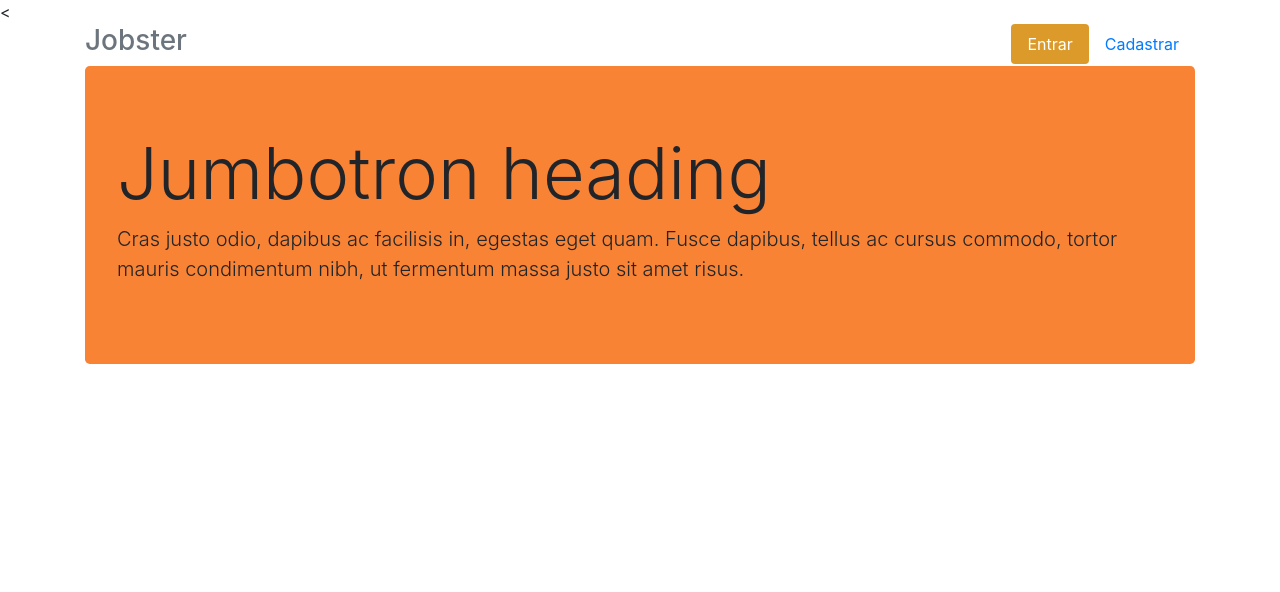
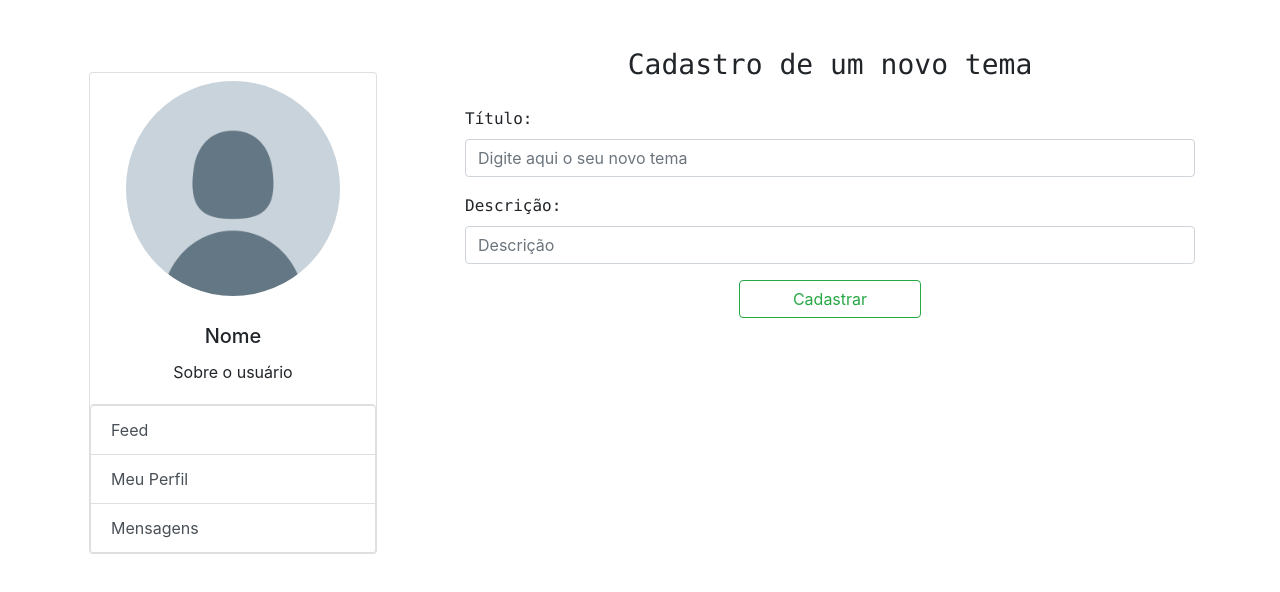
Before and after one commit to GSilva-N/Jobster_Front, an Angular app in the folder jobsterWeb/: page /home in a window 1280 px wide. Shown: the top 592 px of the page. Built offline with nearby package versions, Linux system fonts and the light colour scheme.

Commit message:
Segundo filho

```diff
--- a/jobsterWeb/src/app/app.component.html
+++ b/jobsterWeb/src/app/app.component.html
@@ -1 +1 @@
-<router-outlet></router-outlet>
+<app-post-tema></app-post-tema>
--- a/jobsterWeb/src/app/feed/feed.component.ts
+++ b/jobsterWeb/src/app/feed/feed.component.ts
@@ -11,61 +11,23 @@ import { TemaService } from '../service/tema.service';
 })
 export class FeedComponent implements OnInit {
 
-  key ='data'
+  key = 'data'
   reverse = true
 
   postagem: Postagem = new Postagem()
   listaPostagens: Postagem[]
 
-  tema: Tema= new Tema()
-  listaTemas: Tema[]
-  idTema: number
+
 
   constructor(
     private postagemService: PostagemService,
     private temaService: TemaService
   ) { }
 
-  ngOnInit(){
+  ngOnInit() {
     window.scroll(0, 0)
 
-    this.findAllPostagens()
-    this.findAllTemas()
+
 
   }
-
-  findAllPostagens(){
-    this.postagemService.getAllPostagens().subscribe((resp: Postagem[]) => {
-      this.listaPostagens = resp
-    })
-  }
-
-  publicar(){
-    this.tema.id = this.idTema
-    this.postagem.tema = this.tema
-
-    if(this.postagem.titulo == null || this.postagem.texto == null || this.postagem.tema == null){
-      alert ('Preencha todos os campos antes de publicar!')
-    }else{
-      this.postagemService.postPostagem(this.postagem).subscribe((resp: Postagem) => {
-        this.postagem = resp
-        this.postagem = new Postagem()
-        alert ('Postagem realizada com sucesso!')
-        this.findAllPostagens()
-      })
-    }
-  }
-/* Busca por todas as áreas */
-  findAllTemas(){
-    this.temaService.getAllTemas().subscribe((resp: Tema[]) => {
-      this.listaTemas = resp
-    })
-  }
-  /*Busca por uma só área */
-  findByIdTema(){
-    this.temaService.getByIdTema(this.idTema).subscribe((resp: Tema) => {
-      this.tema = resp
-    })
-  }
-
 }
--- a/jobsterWeb/src/app/model/Postagem.ts
+++ b/jobsterWeb/src/app/model/Postagem.ts
@@ -0,0 +1,8 @@
+export class Postagem {
+
+    public id: number
+    public contato: string
+    public portfolio: string
+    public modalidade: string
+    public imagem: Blob
+}
--- a/jobsterWeb/src/app/model/Tema.ts
+++ b/jobsterWeb/src/app/model/Tema.ts
@@ -2,6 +2,7 @@ import { Postagem } from './Postagem';
 
 export class Tema{
     public id: number;
+    public titulo: string;
     public descricao: string;
     public postagem: Postagem[];
 }
--- a/jobsterWeb/src/app/post-tema/post-tema.component.html
+++ b/jobsterWeb/src/app/post-tema/post-tema.component.html
@@ -1 +1,28 @@
-<p>post-tema works!</p>
+<div class="container">
+
+    <div class="row mt-5 mb-5">
+        <div class="col-md-4">
+            <app-perfil-lateral></app-perfil-lateral>
+        </div>
+        <div class="col-md-8">
+            <h3 class="text-center mb-4 text-monospace">Cadastro de um novo tema</h3>
+
+            <div class="form-group">
+                <label class="text-monospace" for="texto">Título:</label>
+                <input class="form-control" id="texto" rows="3" placeholder="Digite aqui o seu novo tema"
+                    [(ngModel)]='tema.titulo'>
+            </div>
+            <div class="form-group">
+                <label class="text-monospace" for="texto">Descrição:</label>
+                <input class="form-control" id="texto" rows="3" placeholder="Descrição"
+                    [(ngModel)]='tema.descricao'>
+            </div>
+
+            <div class="row mb-5">
+                <div class="col-md-12 d-flex justify-content-center">
+                    <button class="btn btn-outline-success w-25" (click)='cadastrar()'>Cadastrar</button>
+                </div>
+            </div>
+        </div>
+    </div>
+</div>
--- a/jobsterWeb/src/app/post-tema/post-tema.component.ts
+++ b/jobsterWeb/src/app/post-tema/post-tema.component.ts
@@ -1,4 +1,7 @@
 import { Component, OnInit } from '@angular/core';
+import { Router } from '@angular/router';
+import { Tema } from '../model/Tema';
+import { TemaService } from '../service/tema.service';
 
 @Component({
   selector: 'app-post-tema',
@@ -6,10 +9,25 @@ import { Component, OnInit } from '@angular/core';
   styleUrls: ['./post-tema.component.css']
 })
 export class PostTemaComponent implements OnInit {
+  tema: Tema = new Tema()
+  listaTemas: Tema[]
+  idTema: number
 
-  constructor() { }
+  constructor(private temaService: TemaService, private router: Router) { }
 
   ngOnInit(): void {
+
   }
+  cadastrar() {
+    if (this.tema.titulo == null) {
+      alert('Preencha o campo titulo.')
+    } else {
+      this.temaService.postTema(this.tema).subscribe((resp: Tema) => {
+        this.tema = resp
+        this.router.navigate(['/feed'])
+        alert('Cadastrado com sucesso!')
 
+      })
+    }
+  }
 }
```
